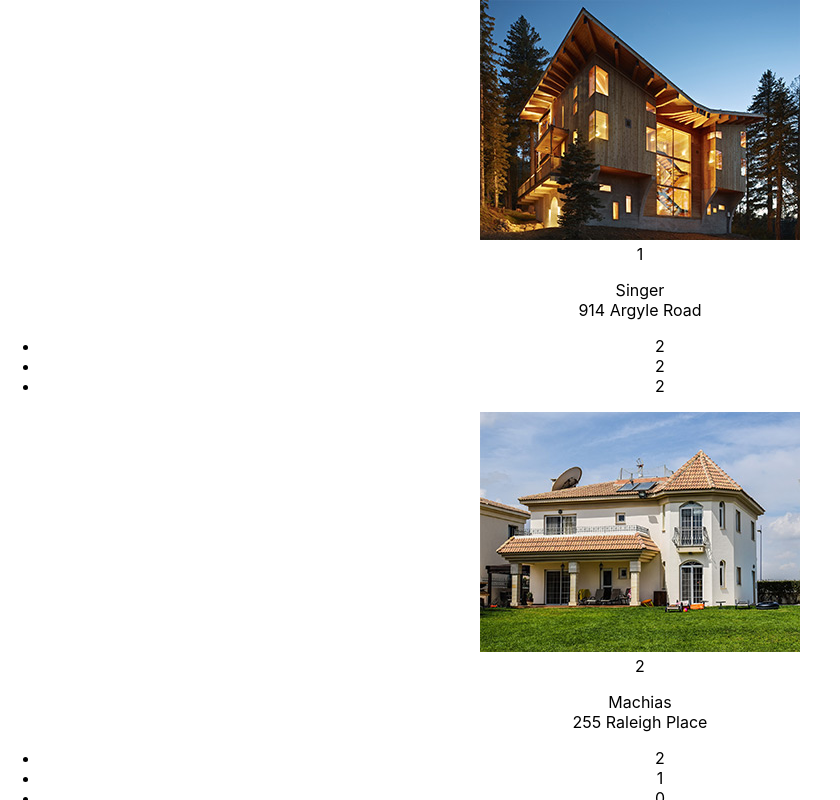
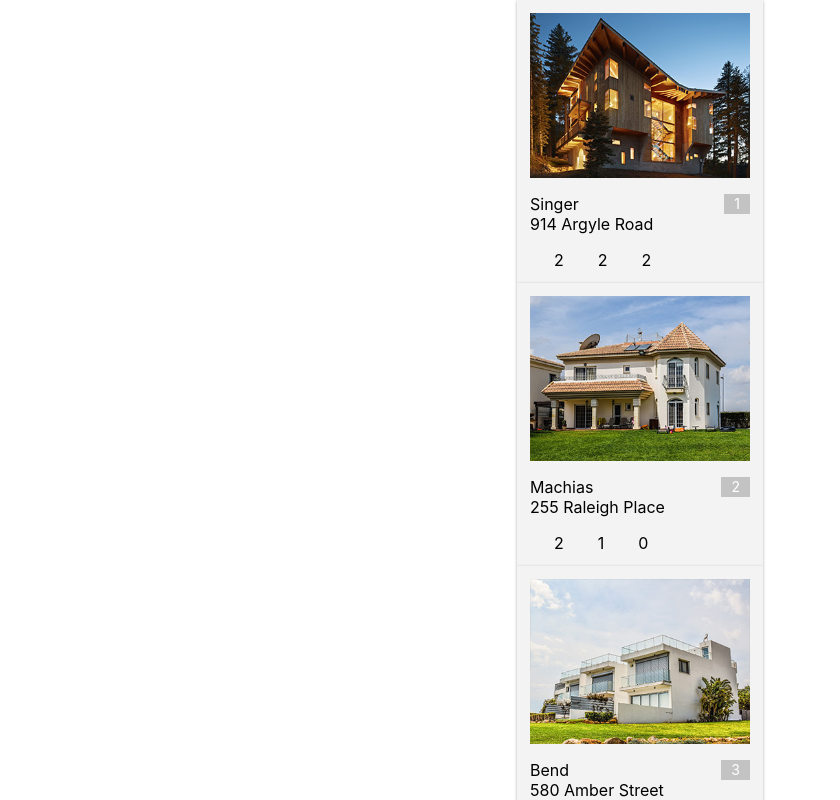
Before and after one commit to Hemapavuluri/ImageCarousel, a React (Create React App) app: page / in a window 1280 px wide. Shown: the top 800 px of the page, without its empty margins (0-840 px from the left). Built offline with nearby package versions, Linux system fonts and the light colour scheme.

Commit message:
Add styles to card

```diff
--- a/package.json
+++ b/package.json
@@ -21,5 +21,9 @@
     "not dead",
     "not ie <= 11",
     "not op_mini all"
-  ]
+  ],
+  "devDependencies": {
+    "node-sass": "^4.9.3",
+    "sass-loader": "^7.1.0"
+  }
 }
--- a/src/App.css
+++ b/src/App.css
@@ -22,6 +22,11 @@
   color: #61dafb;
 }
 
+.col {
+  height: 264px;
+  position: relative;
+}
+
 @keyframes App-logo-spin {
   from {
     transform: rotate(0deg);
--- a/src/App.js
+++ b/src/App.js
@@ -16,7 +16,7 @@ class App extends Component {
     const { properties } = this.state;
     return (
       <div className="App">
-        <div>
+        <div className="col">
           {
             properties.map(property => <Card key={property.index} property={property} />)
           }
--- a/src/Card.js
+++ b/src/Card.js
@@ -1,18 +1,19 @@
 import React from 'react';
 import PropTypes from 'prop-types';
+import './Card.scss';
 
 const Card = ({property}) => {
     const {index, picture, city, address, bedrooms, bathrooms, carSpaces} = property;
     return (
-        <div id={`card-${index}`}>
+        <div id={`card-${index}`} className="card">
             <img src={picture} alt={city} />
-            <div>
-                <span>{index+1}</span>
-                <p>
+            <div className="details">
+                <span className="index">{index+1}</span>
+                <p className="location">
                     {city}<br />
                     {address}
                 </p>
-                <ul>
+                <ul className="features">
                     <li>{bedrooms}</li>
                     <li>{bathrooms}</li>
                     <li>{carSpaces}</li>
--- /dev/null
+++ b/src/Card.scss
@@ -0,0 +1,51 @@
+.card {
+  border: 3px #f3f3f3 solid;
+  box-shadow: 0px 1px 3px rgba(0, 0, 0, 0.3);
+  transition: all 0.3s linear;
+  cursor: pointer;
+  background-color: #f3f3f3;
+  padding: 10px;
+  max-width: 220px;
+  text-align: left;
+  margin: 0 auto;
+  &:hover {
+      background-color: #f3f3f3;
+      border-color: #f3f3f3;
+  }
+  .index {
+    background-color: rgba(0, 0, 0, 0.2);
+    color: #fff;
+    line-height: 20px;
+    font-size: 14px;
+    position: absolute;
+    top: 0;
+    right: 0;
+    display: block;
+    padding: 0 10px;
+  }
+  .price {
+    margin: 0;
+    padding: 10px 0;
+    font-weight: bold;
+  }
+  .details {
+    position: relative;
+  }
+  .features {
+    list-style: none;
+    padding: 0;
+    margin: 0;
+  }
+  .features li {
+    padding-left: 24px;
+    margin-right: 10px;
+    display: inline-block;
+  }
+  img {
+    width: 220px;
+    height: 165px;
+    margin: 0 auto;
+    display: block;
+    object-fit: cover;
+  }
+}
```
Also changed, not shown: 1 other file (tests, documents, lock files or other folders).
